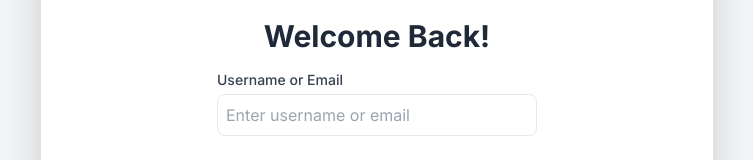
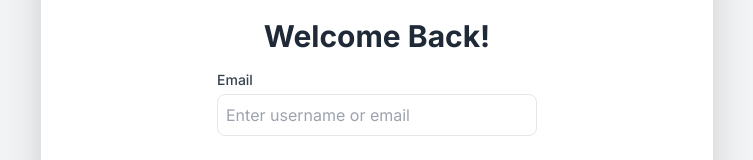
Before and after one commit to codebydj/chatii, a plain HTML site: page index.html in a window 1280 px wide. Shown: the part 278-438 px from the top of the page, without its empty margins (263-1016 px from the left). Drawn offline with nearby package versions, Linux system fonts and the light colour scheme; no server answers.

Commit message:
user name delete at login

```diff
--- a/index.html
+++ b/index.html
@@ -82,7 +82,7 @@
               <label
                 for="login-username-input"
                 class="block text-sm font-medium text-gray-700 mb-1">
-                Username or Email
+                Email
               </label>
               <input
                 type="text"
```
